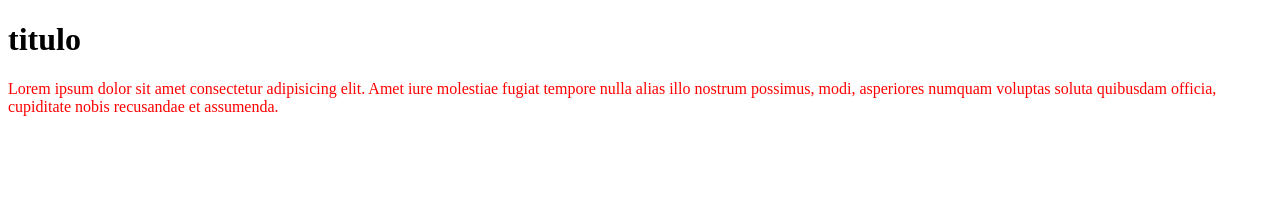
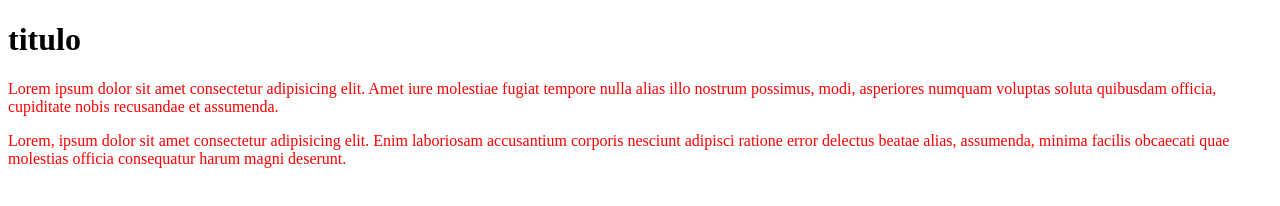
Before and after one commit to GThomaz03/aulas-front-end, a plain HTML site: page index.html in a window 1280 px wide. Drawn offline with Linux system fonts and the light colour scheme.

Commit message:
adicionei um paragrafo

```diff
--- a/index.html
+++ b/index.html
@@ -9,5 +9,6 @@
 <body>
     <h1>titulo</h1>
     <p>Lorem ipsum dolor sit amet consectetur adipisicing elit. Amet iure molestiae fugiat tempore nulla alias illo nostrum possimus, modi, asperiores numquam voluptas soluta quibusdam officia, cupiditate nobis recusandae et assumenda.</p>
+    <p>Lorem, ipsum dolor sit amet consectetur adipisicing elit. Enim laboriosam accusantium corporis nesciunt adipisci ratione error delectus beatae alias, assumenda, minima facilis obcaecati quae molestias officia consequatur harum magni deserunt.</p>
 </body>
 </html>
```
